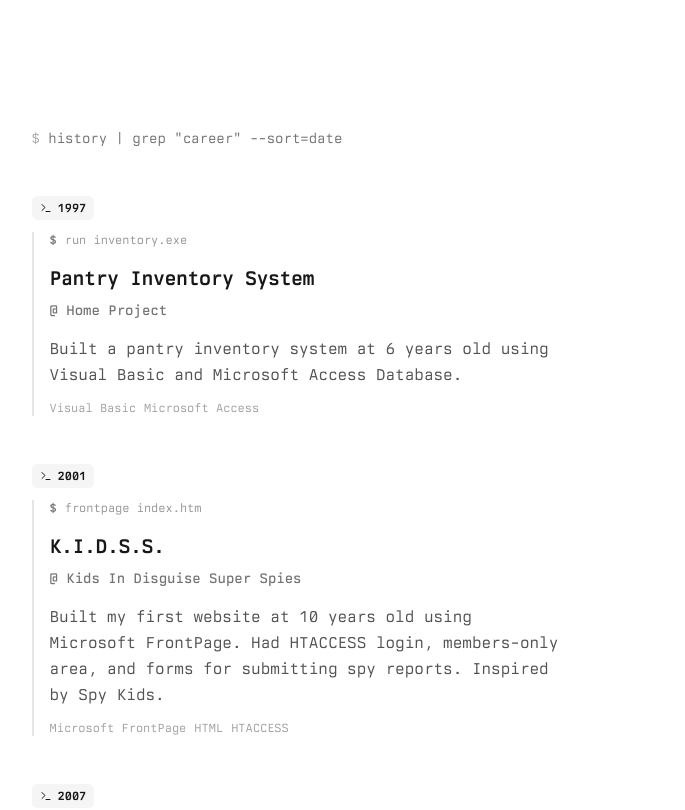
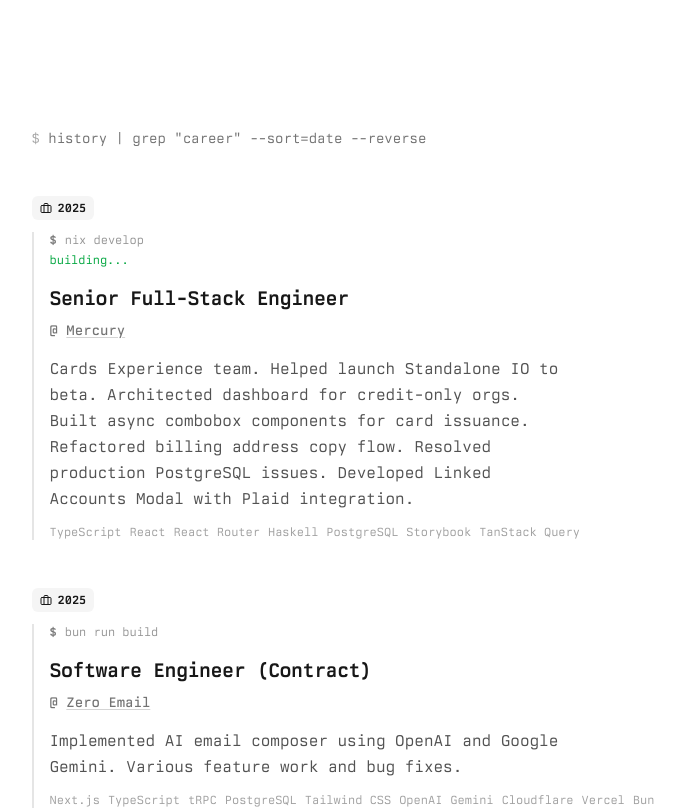
Before and after one commit to dakdevs/dak.dev-2026, a Next.js app: page / in a window 1280 px wide. Shown: the part 720-1530 px from the top of the page, without its empty margins (233-918 px from the left). Built offline with nearby package versions, Linux system fonts and the light colour scheme; what @orpc/server would draw is missing.

Commit message:
feat: reverse timeline to show current first

```diff
--- a/src/components/scroll-timeline.tsx
+++ b/src/components/scroll-timeline.tsx
@@ -358,12 +358,12 @@ export function ScrollTimeline() {
 		<div className="relative mx-auto max-w-3xl px-4 py-12 font-mono">
 			<div className="mb-12 text-neutral-500 text-sm">
 				<span className="text-neutral-400">$</span> history | grep "career"
-				--sort=date
+				--sort=date --reverse
 			</div>
 
 			<div className="relative">
 				<div className="space-y-12">
-					{MILESTONES.map((item) => (
+					{MILESTONES.toReversed().map((item) => (
 						<TimelineItem
 							item={item}
 							key={`${item.year}-${item.company}-${item.title}`}
```
